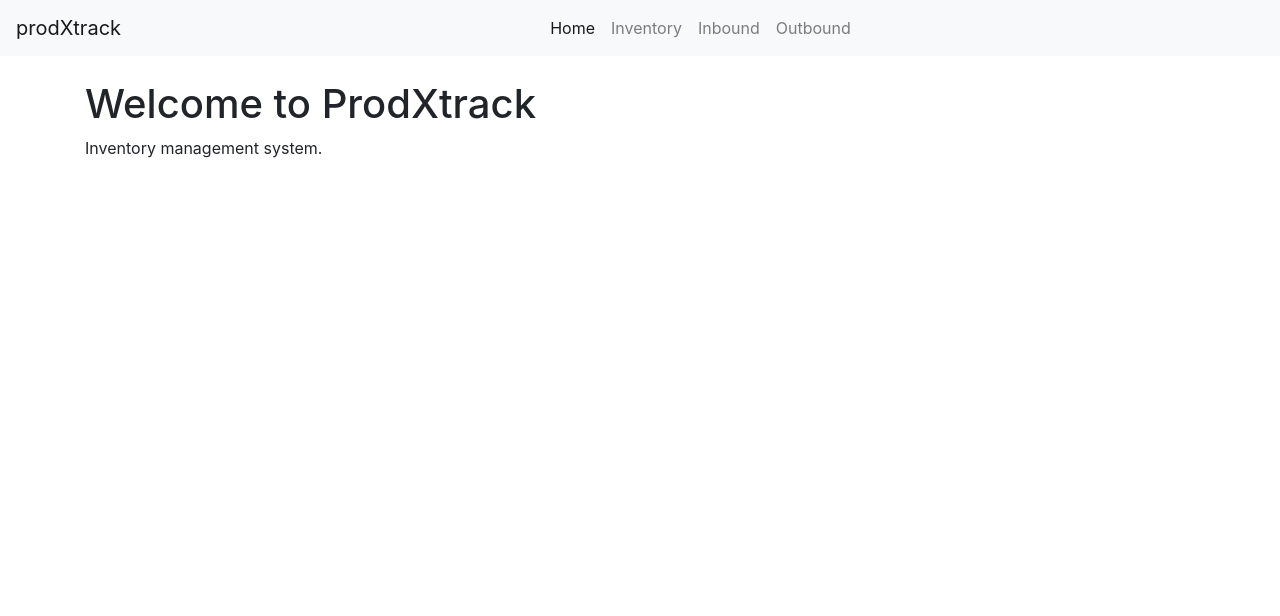
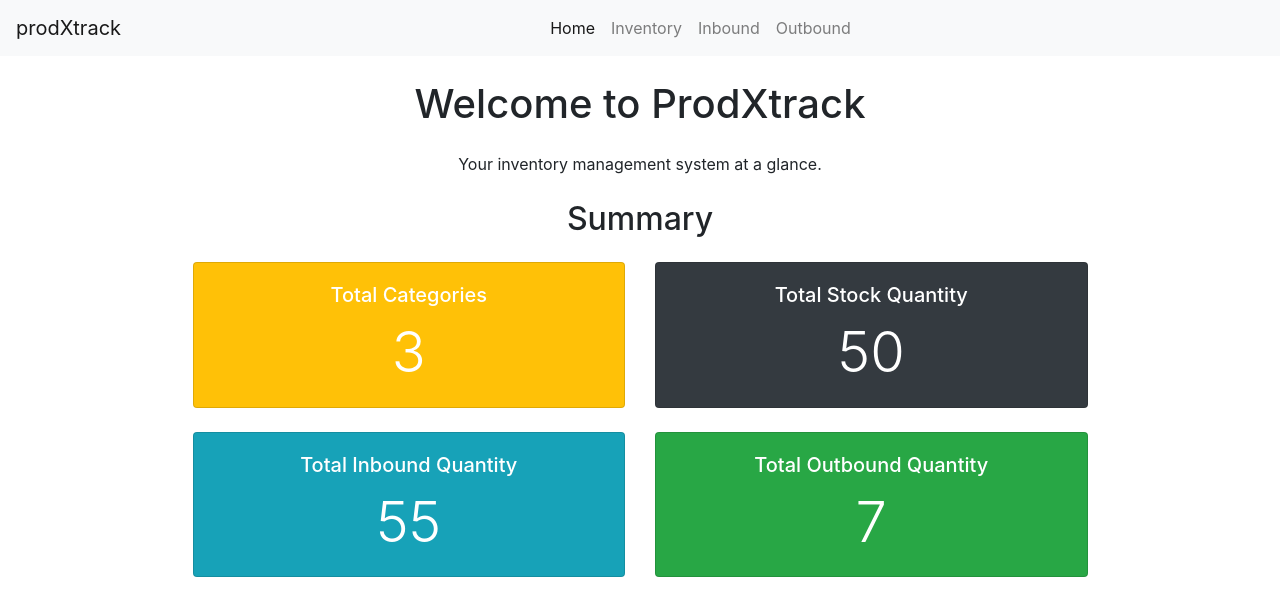
Before and after one commit to dibXpert/inventory_management, a Django app: page / in a window 1280 px wide. Shown: the top 616 px of the page. Run offline with Django 5.2, Linux system fonts and the light colour scheme; data comes from the database, SQL or seed files in the repository; some libraries are stand-ins or nearby versions.

Commit message:
summary index

```diff
--- a/prodxtrack/inventory/templates/inventory/index.html
+++ b/prodxtrack/inventory/templates/inventory/index.html
@@ -3,9 +3,46 @@
 {% block title %}Home{% endblock %}
 
 {% block content %}
-    <h1>Welcome to ProdXtrack</h1>
-    <p>Inventory management system.</p>
+<h1 class="text-center my-4">Welcome to ProdXtrack</h1>
+<p class="text-center">Your inventory management system at a glance.</p>
 
-
-
+<h2 class="text-center my-4">Summary</h2>
+<div class="container">
+    <div class="row justify-content-center">
+        <div class="col-md-5 mb-4">
+            <div class="card text-white bg-warning h-100">
+                <div class="card-body text-center">
+                    <h5 class="card-title">Total Categories</h5>
+                    <p class="card-text display-4">{{ total_categories }}</p>
+                </div>
+            </div>
+        </div>
+        <div class="col-md-5 mb-4">
+            <div class="card text-white bg-dark h-100">
+                <div class="card-body text-center">
+                    <h5 class="card-title">Total Stock Quantity</h5>
+                    <p class="card-text display-4">{{ total_stock_quantity }}</p>
+                </div>
+            </div>
+        </div>
+    </div>
+    <div class="row justify-content-center">
+        <div class="col-md-5 mb-4">
+            <div class="card text-white bg-info h-100">
+                <div class="card-body text-center">
+                    <h5 class="card-title">Total Inbound Quantity</h5>
+                    <p class="card-text display-4">{{ total_inbound_quantity }}</p>
+                </div>
+            </div>
+        </div>
+        <div class="col-md-5 mb-4">
+            <div class="card text-white bg-success h-100">
+                <div class="card-body text-center">
+                    <h5 class="card-title">Total Outbound Quantity</h5>
+                    <p class="card-text display-4">{{ total_outbound_quantity }}</p>
+                </div>
+            </div>
+        </div>
+    </div>
+</div>
 {% endblock %}
--- a/prodxtrack/inventory/views.py
+++ b/prodxtrack/inventory/views.py
@@ -6,7 +6,31 @@ from django.contrib import messages
 
 # Homepage
 def index(request):
-    return render(request, 'inventory/index.html')
+    # Calculate the total number of unique categories
+    total_categories = Inventory.objects.values('category').distinct().count()
+
+    # Manually calculate the total quantity in stock
+    total_stock_quantity = 0
+    for item in Inventory.objects.all():
+        total_stock_quantity += item.quantity
+
+    # Manually calculate the total quantity of inbound transactions
+    total_inbound_quantity = 0
+    for inbound in Inbound.objects.all():
+        total_inbound_quantity += inbound.quantity
+
+    # Manually calculate the total quantity of outbound transactions
+    total_outbound_quantity = 0
+    for outbound in Outbound.objects.all():
+        total_outbound_quantity += outbound.quantity
+
+    context = {
+        'total_categories': total_categories,
+        'total_stock_quantity': total_stock_quantity,
+        'total_inbound_quantity': total_inbound_quantity,
+        'total_outbound_quantity': total_outbound_quantity,
+    }
+    return render(request, 'inventory/index.html', context)
 
 # CRUD inventory
 def inventory_list(request):
```
